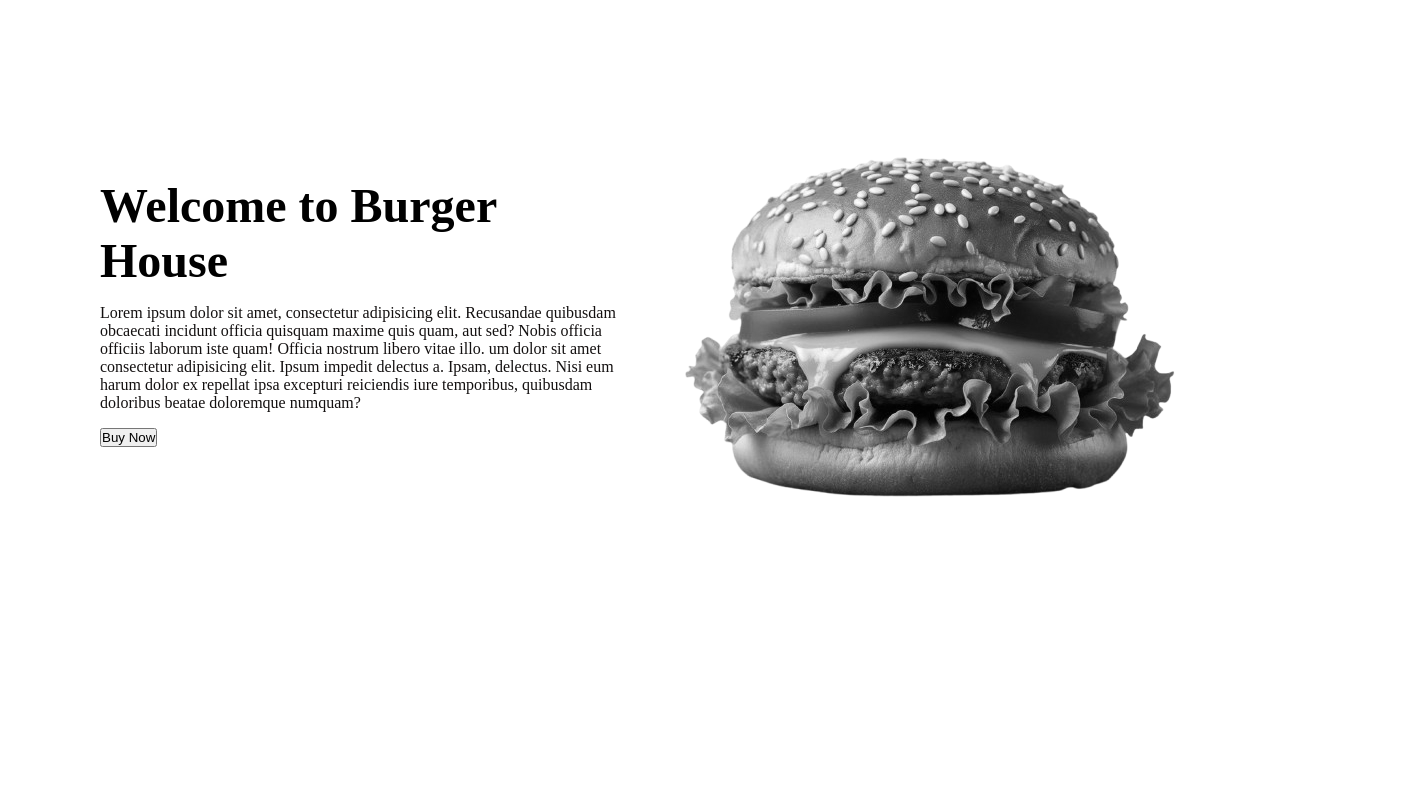
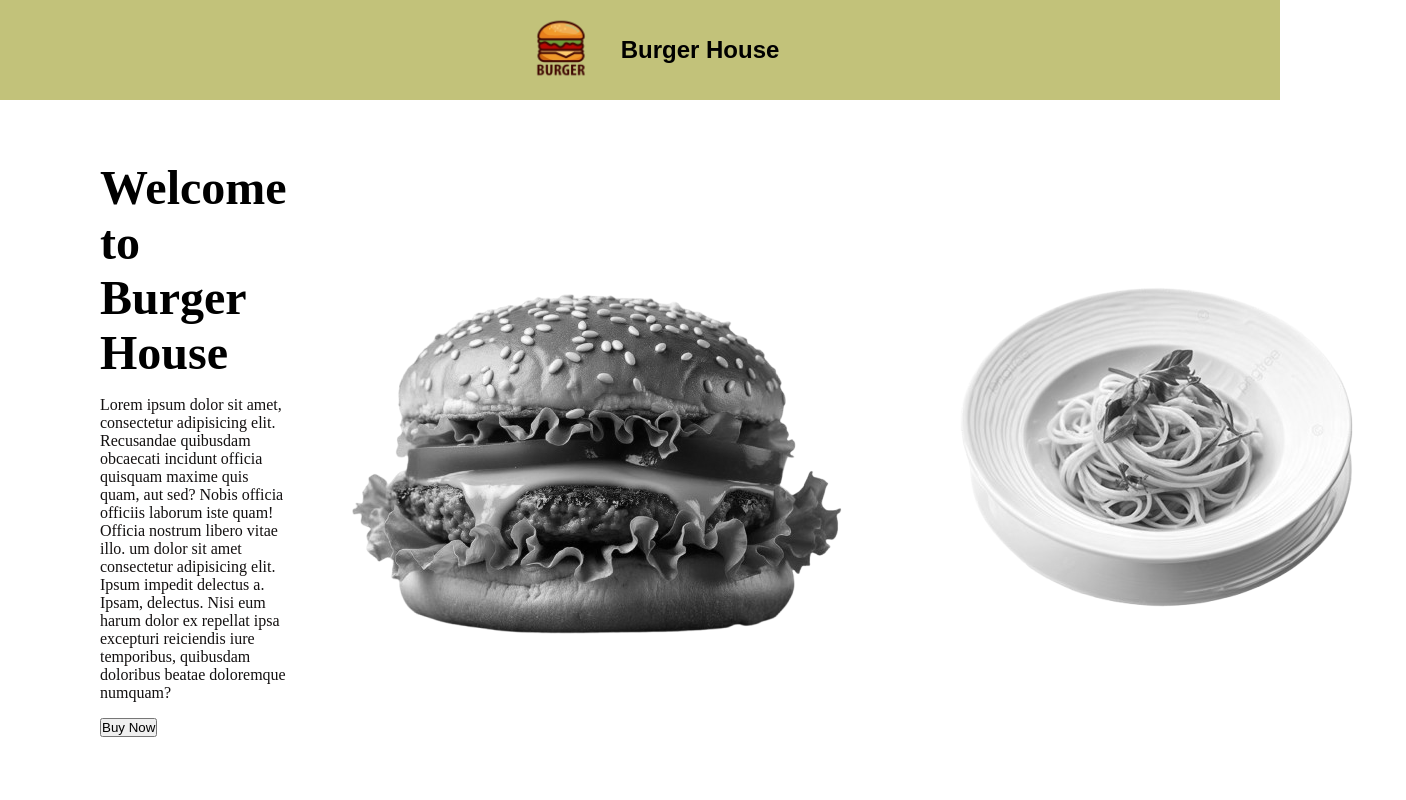
Before and after one commit to prabjan563/new_WebDev, a plain HTML site: page index.html in a window 1280 px wide. Shown: the whole page, 1406 px wide, since content can reach past the window. Drawn offline with Linux system fonts and the light colour scheme.

Commit message:
Your descriptive commit message

```diff
--- a/index.html
+++ b/index.html
@@ -3,13 +3,32 @@
 <head>
     <meta charset="UTF-8">
     <meta name="viewport" content="width=device-width, initial-scale=1.0">
-    <title>Document</title>
+    <title>Burger House</title>
 </head>
 <style>
     *{
         padding: 0;
         margin: 0;
         box-sizing: border-box;
+    }
+    .main-section img{
+        height: 120px;
+        width: 120px;
+        overflow: hidden;
+        object-fit: cover;
+
+    }
+    .main-section{
+        width: 100%;
+        height: 100px;
+        display: flex;
+        align-items: center;
+        justify-content: center;
+        font-family: "Fjalla One", sans-serif;
+        font-weight: 400;
+        font-style: normal;
+        background-color: rgb(194, 194, 122);
+
     }
     .hero{
         display: flex;
@@ -45,6 +64,16 @@
 </style>
 <body>
     <section>
+        <div class="main-section">
+            <div>
+                <img src="assets\images\logo-burger.png" alt="logo">
+            </div>
+            <div>
+                <h1>Burger House</h1>
+            </div>
+        </div>
+    </section>
+    <section>
         <div class="hero">
             <div>
                 <h1>Welcome to Burger House</h1>
@@ -55,7 +84,14 @@
                 <button>Buy Now</button>
             </div>
             <div class="picture">
-                <img src="assets\images\burger.png" alt="burger images">
+                <a href="https://foodmandu.com/Restaurant/Details/677">
+                    <img src="assets\images\burger.png" alt="burger images">
+                </a>
+            </div>
+            <div class="picture">
+                <a href="https://foodmandu.com/Restaurant/Details/677">
+                    <img src="assets\images\pasta.png" alt="pasta">
+                </a>
             </div>
         </div>
     </section>
```
Also changed, not shown: assets/images/logo-burger.png (added), assets/images/pasta.png (added).
